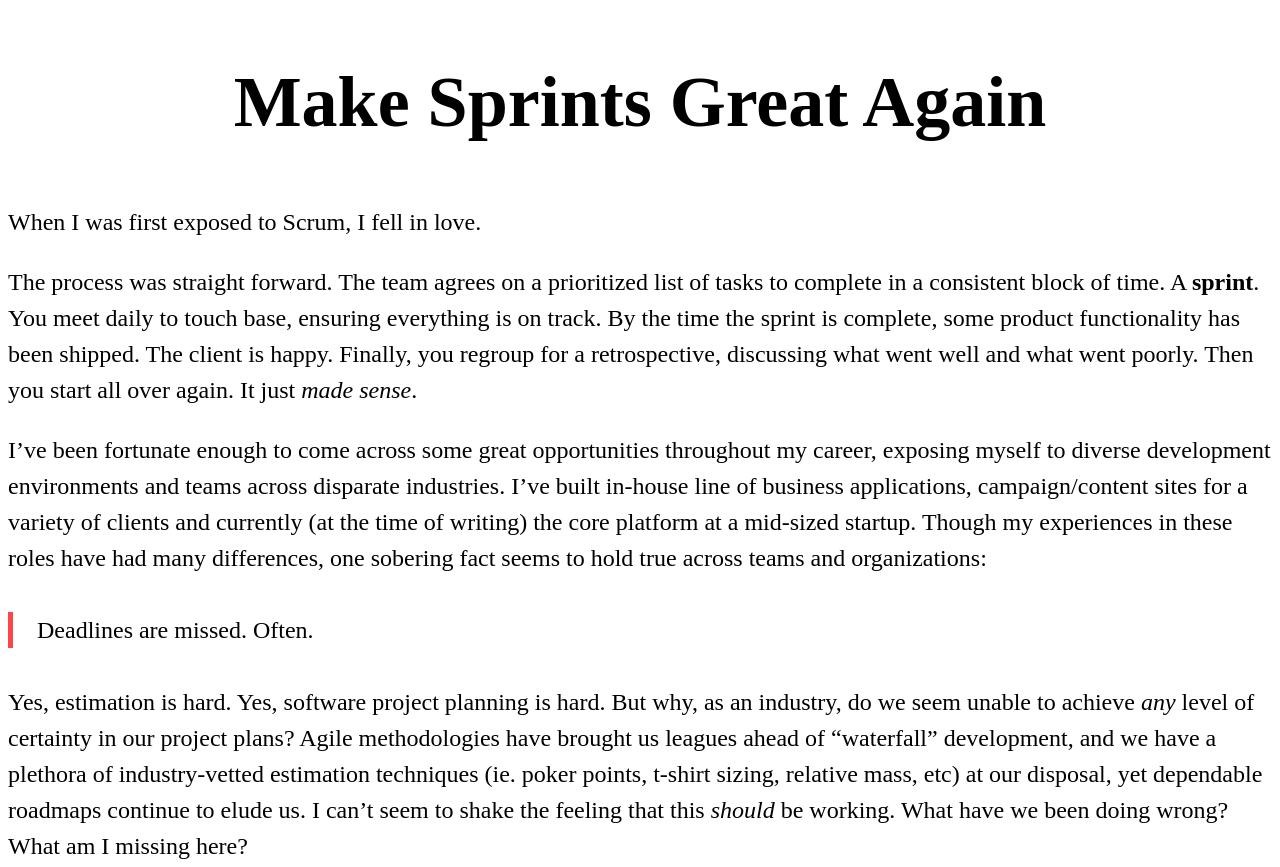
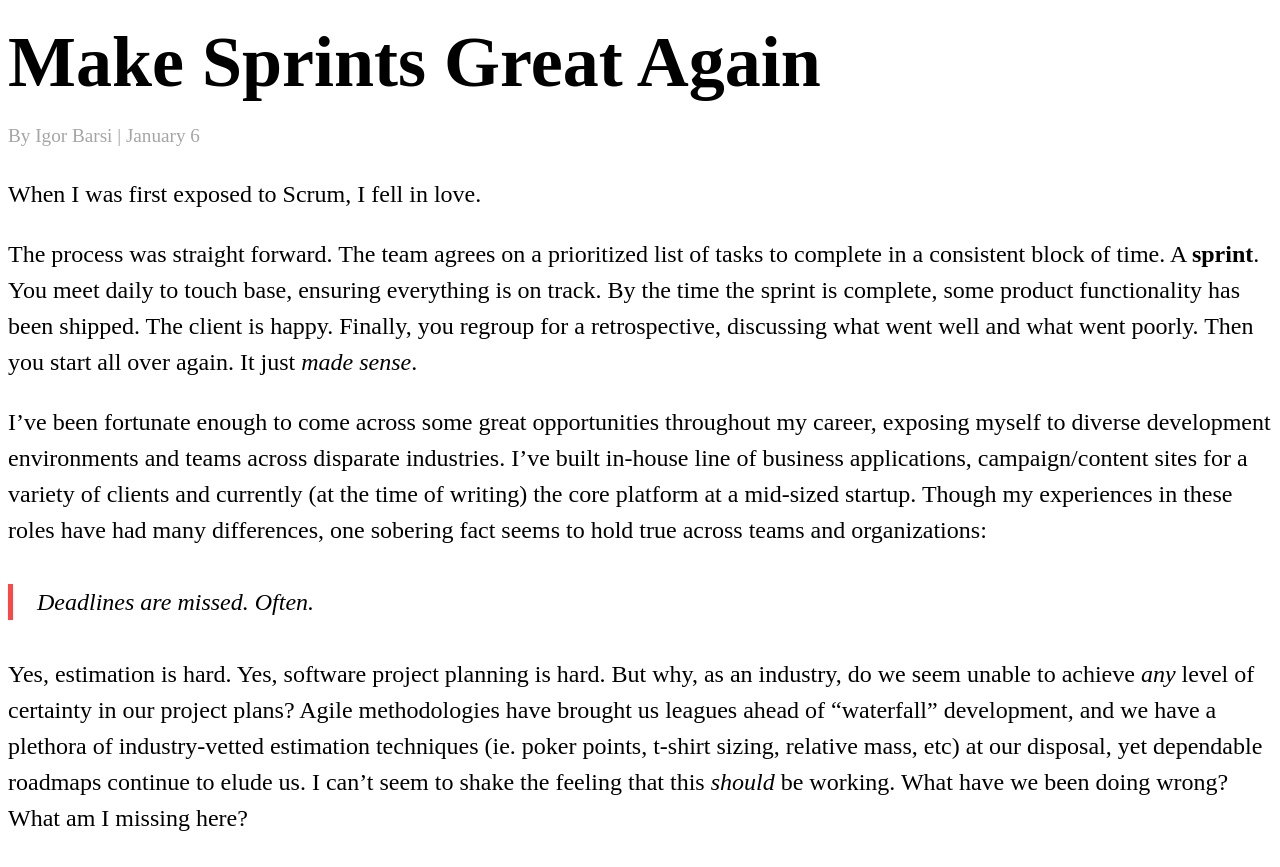
Before and after one commit to ibarsi/igorbarsi, a Gatsby site: page /blog/make-sprints-great-again in a window 1280 px wide. Shown: the top 867 px of the page. Built offline with nearby package versions, Linux system fonts and the light colour scheme; Gatsby itself is replaced by a stand-in of ours.

Commit message:
Added author and date to post. Adjusted blog listing styles.

```diff
--- a/gatsby-config.js
+++ b/gatsby-config.js
@@ -7,7 +7,7 @@
         {
             resolve: 'gatsby-source-filesystem',
             options: {
-                path: `${ __dirname }/src/pages/blog`,
+                path: `${ __dirname }/src/pages/`,
                 name: 'pages',
             },
         },
--- a/src/pages/blog/make-sprints-great-again/index.md
+++ b/src/pages/blog/make-sprints-great-again/index.md
@@ -1,6 +1,6 @@
 ---
 path: "/blog/make-sprints-great-again"
-date: "2017-07-12T17:12:33.962Z"
+date: "2018-01-13T00:00:00.000"
 title: "Make Sprints Great Again"
 ---
 
--- a/src/templates/blog-post.css
+++ b/src/templates/blog-post.css
@@ -1,6 +1,11 @@
 /* ==================================================
     BLOG POST
 ================================================== */
+
+.blog-post__byline {
+    font-size: 0.8em;
+    color: #a5a5a5;
+}
 
 .blog-post__markdown {
     font-size: 1.5em;
@@ -10,13 +15,14 @@
 
 .blog-post__markdown h1 {
     font-size: 3em;
-    text-align: center;
+    margin: 0;
 }
 
 .blog-post__markdown blockquote {
     margin: 1.5em 0;
     padding: 0 1em;
     border-left: 5px solid #FF4646;
+    font-style: italic;
 }
 
 @media (max-width: 900px) {
--- a/src/templates/blog-post.js
+++ b/src/templates/blog-post.js
@@ -1,23 +1,29 @@
 import React from 'react';
 import Helmet from 'react-helmet';
+import moment from 'moment';
 
 import './blog-post.css';
 
 export const Template = ({ data }) => {
     const post = data.markdownRemark;
 
-    return <div>
+    return <article>
         <Helmet title={`Igor Barsi - ${ post.frontmatter.title }`} />
 
         <div className='content-container blog-post__markdown'>
-            <h1>
-                {post.frontmatter.title}
-            </h1>
+            <header>
+                <h1>
+                    {post.frontmatter.title}
+                </h1>
 
-            <div dangerouslySetInnerHTML={{ __html: post.html }}
-            />
+                <span className='blog-post__byline'>
+                    By Igor Barsi | { moment(post.frontmatter.date).format('MMMM d') }
+                </span>
+            </header>
+
+            <div dangerouslySetInnerHTML={{ __html: post.html }}/>
         </div>
-    </div>;
+    </article>;
 };
 
 export default Template;
@@ -27,7 +33,7 @@
     markdownRemark(frontmatter: { path: { eq: $path } }) {
       html
       frontmatter {
-        date(formatString: "MMMM DD, YYYY")
+        date
         path
         title
       }
```
Also changed, not shown: src/pages/blog/blog.css (+3 -9 lines).
